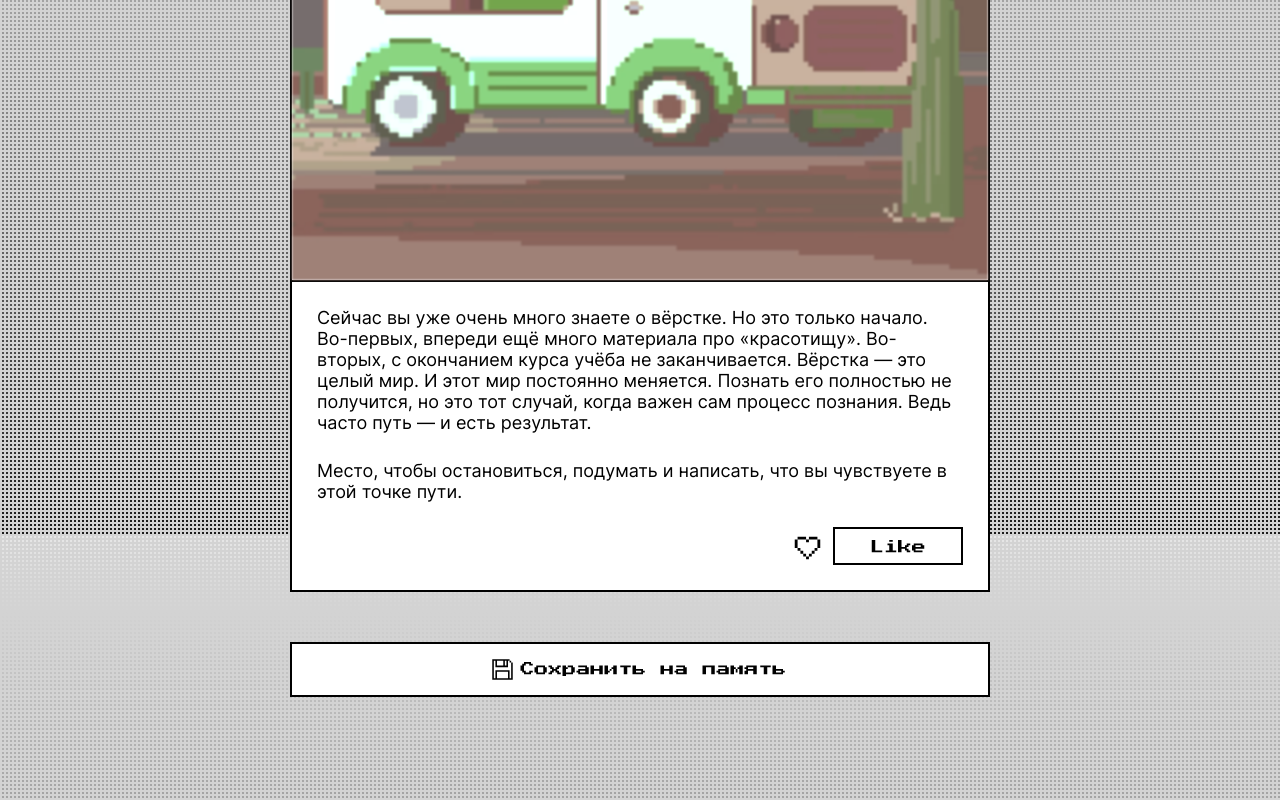
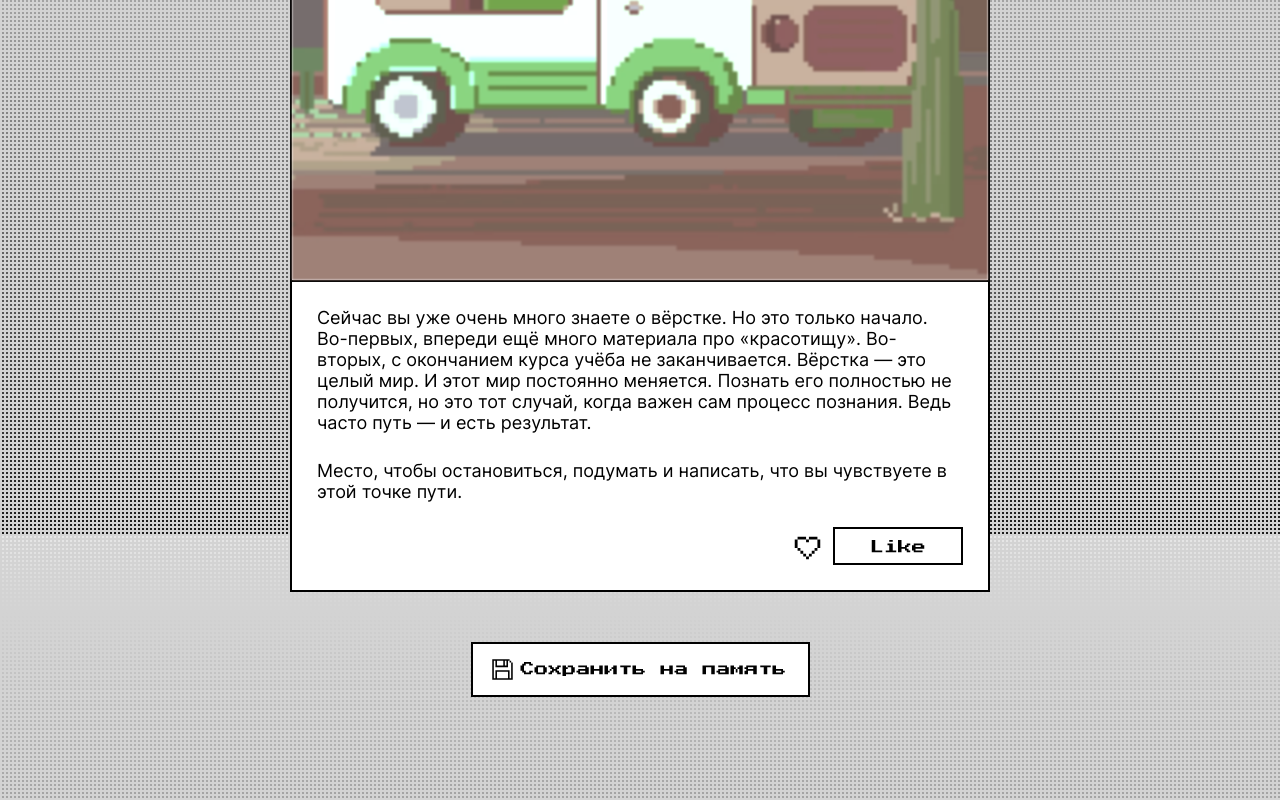
Before and after one commit to kach3339/zakrivayuschiy-teg-f, a plain HTML site: page index.html in a window 1280 px wide. Shown: the part 8266-9066 px from the top of the page. Drawn offline with Linux system fonts and the light colour scheme.

Commit message:
text-button-issues

```diff
--- a/styles/style.css
+++ b/styles/style.css
@@ -18,6 +18,7 @@
   min-inline-size: 320px;
   min-block-size: 100dvb;
   font-family: var(--font-main);
+  font-variation-settings: 'wght' var(--font-text-weight);
   background-image: var(--background-gradient);
   background-size: cover;
   background-repeat: no-repeat;
@@ -229,7 +230,6 @@
 .topic-text {
   font-size: 18px;
   line-height: 21px;
-  font-weight: var(--font-text-weight);
   color: var(--accent-color);
 }
 
@@ -330,6 +330,7 @@
   gap: 8px;
   padding: 15px 21px 15px 19px;
   background-color: var(--main-color);
+  align-self: center;
 }
 
 .floppy {
```
